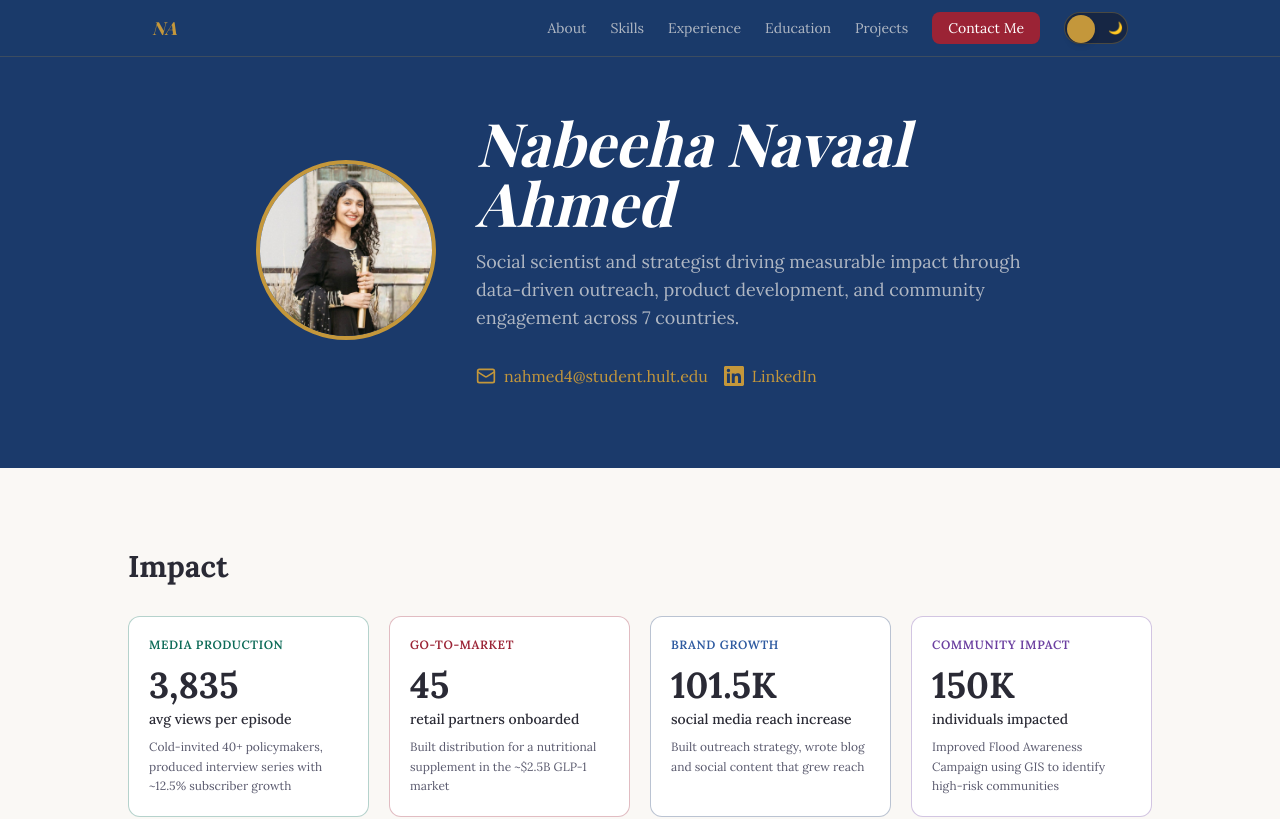
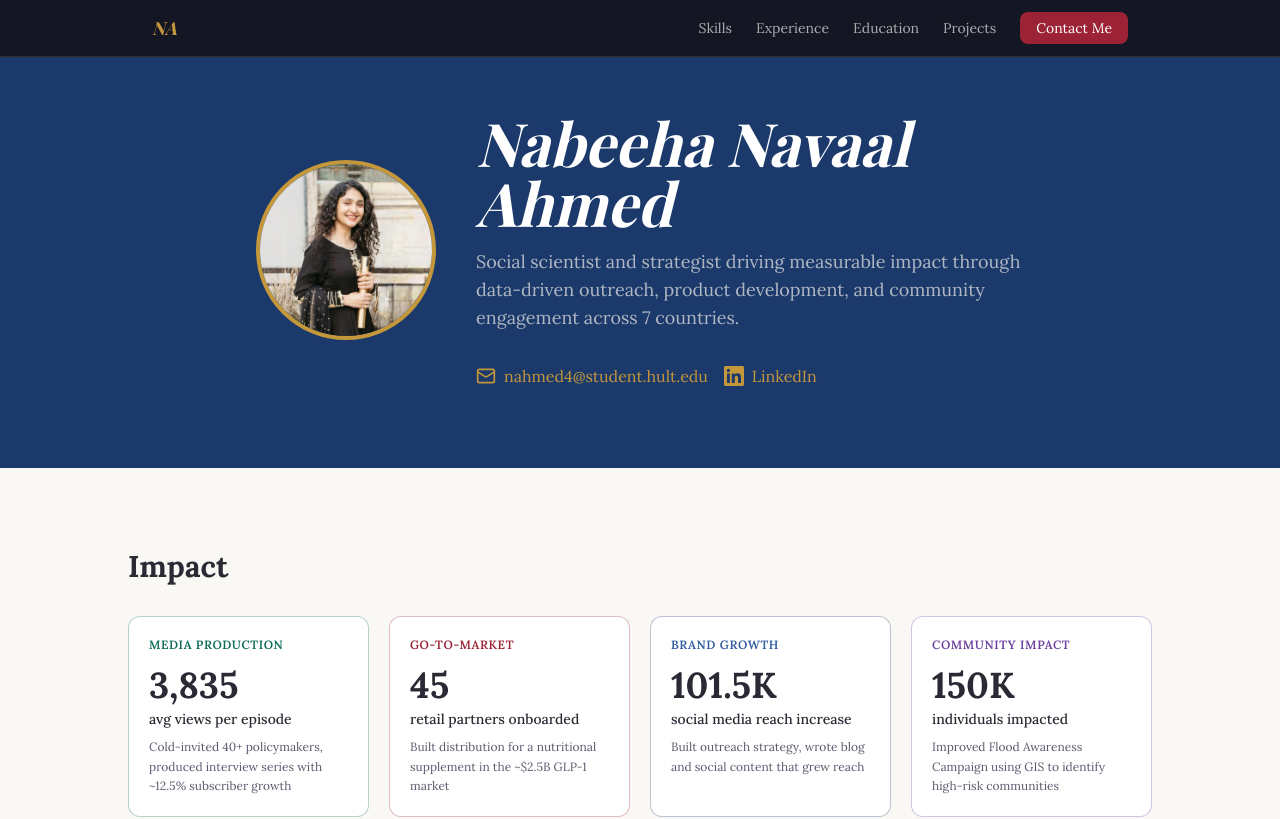
Before and after one commit to polynomialme/nabeeha, a Next.js app: page / in a window 1280 px wide. Shown: the top 819 px of the page. Built offline with nearby package versions, Linux system fonts and the light colour scheme; a web font is replaced by a local one.

Commit message:
feat: dark mode only, remove light/dark toggle

```diff
--- a/app/layout.tsx
+++ b/app/layout.tsx
@@ -23,7 +23,7 @@ export default function RootLayout({
   children: React.ReactNode;
 }) {
   return (
-    <html lang="en" suppressHydrationWarning>
+    <html lang="en" className="dark" suppressHydrationWarning>
       <body className={`${playfair.variable} ${lora.variable} dark:bg-midnight dark:text-silk transition-colors`} style={{ fontFamily: "var(--font-lora), 'Times New Roman', Georgia, serif" }}>
         {children}
       </body>
--- a/components/Navbar.tsx
+++ b/components/Navbar.tsx
@@ -1,10 +1,9 @@
 "use client";
 
-import { useState, useEffect } from "react";
+import { useState } from "react";
 import { Menu, X } from "lucide-react";
 
 const navLinks = [
-  { label: "About", href: "#about" },
   { label: "Skills", href: "#skills" },
   { label: "Experience", href: "#experience" },
   { label: "Education", href: "#education" },
@@ -12,26 +11,10 @@ const navLinks = [
 ];
 
 export default function Navbar() {
-  const [dark, setDark] = useState(false);
   const [menuOpen, setMenuOpen] = useState(false);
 
-  useEffect(() => {
-    const saved = localStorage.getItem("theme");
-    if (saved === "dark" || (!saved && window.matchMedia("(prefers-color-scheme: dark)").matches)) {
-      setDark(true);
-      document.documentElement.classList.add("dark");
-    }
-  }, []);
-
-  function toggleDark() {
-    const next = !dark;
-    setDark(next);
-    document.documentElement.classList.toggle("dark", next);
-    localStorage.setItem("theme", next ? "dark" : "light");
-  }
-
   return (
-    <nav className="fixed top-0 left-0 right-0 z-50 bg-sapphire/95 dark:bg-midnight/95 backdrop-blur-sm border-b border-gold/20">
+    <nav className="fixed top-0 left-0 right-0 z-50 bg-midnight/95 backdrop-blur-sm border-b border-gold/20">
       <div className="max-w-5xl mx-auto px-6 h-14 flex items-center justify-between">
         <a href="#" className="text-gold font-bold text-lg italic" style={{ fontFamily: "var(--font-playfair), 'Times New Roman', serif" }}>NA</a>
 
@@ -51,33 +34,9 @@ export default function Navbar() {
           >
             Contact Me
           </a>
-
-          {/* Dark/Light toggle pill */}
-          <button
-            onClick={toggleDark}
-            className="relative flex items-center w-16 h-8 rounded-full bg-midnight/50 dark:bg-gold/20 border border-gold/30 transition-colors"
-            aria-label="Toggle dark mode"
-          >
-            <span className="absolute left-1 text-xs">☀️</span>
-            <span className="absolute right-1 text-xs">🌙</span>
-            <span
-              className={`absolute top-0.5 w-7 h-7 rounded-full bg-gold shadow-md transition-transform duration-300 ${dark ? "translate-x-8" : "translate-x-0.5"}`}
-            />
-          </button>
         </div>
 
         <div className="flex md:hidden items-center gap-3">
-          <button
-            onClick={toggleDark}
-            className="relative flex items-center w-14 h-7 rounded-full bg-midnight/50 dark:bg-gold/20 border border-gold/30 transition-colors"
-            aria-label="Toggle dark mode"
-          >
-            <span className="absolute left-1 text-[10px]">☀️</span>
-            <span className="absolute right-1 text-[10px]">🌙</span>
-            <span
-              className={`absolute top-0.5 w-6 h-6 rounded-full bg-gold shadow-md transition-transform duration-300 ${dark ? "translate-x-7" : "translate-x-0.5"}`}
-            />
-          </button>
           <button
             onClick={() => setMenuOpen(!menuOpen)}
             className="text-silk/70 hover:text-gold transition-colors p-1"
@@ -88,7 +47,7 @@ export default function Navbar() {
       </div>
 
       {menuOpen && (
-        <div className="md:hidden bg-sapphire dark:bg-midnight border-t border-gold/20 px-6 py-4 space-y-3">
+        <div className="md:hidden bg-midnight border-t border-gold/20 px-6 py-4 space-y-3">
           {navLinks.map((link) => (
             <a
               key={link.href}
```
